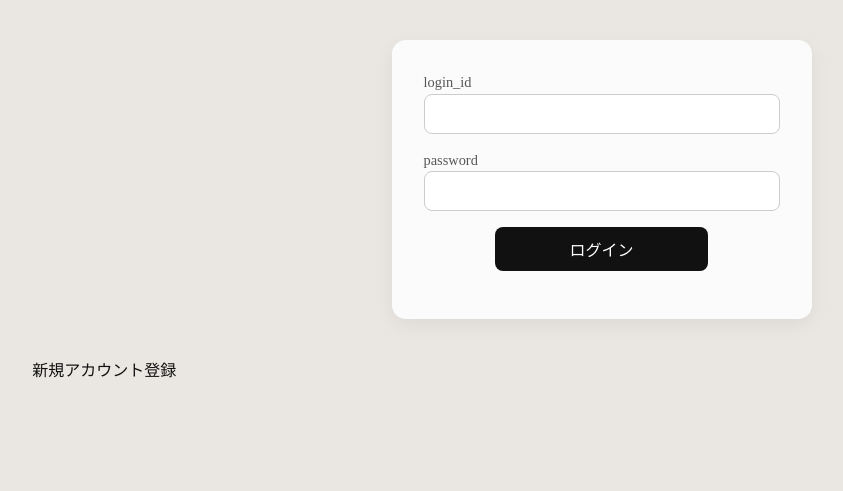
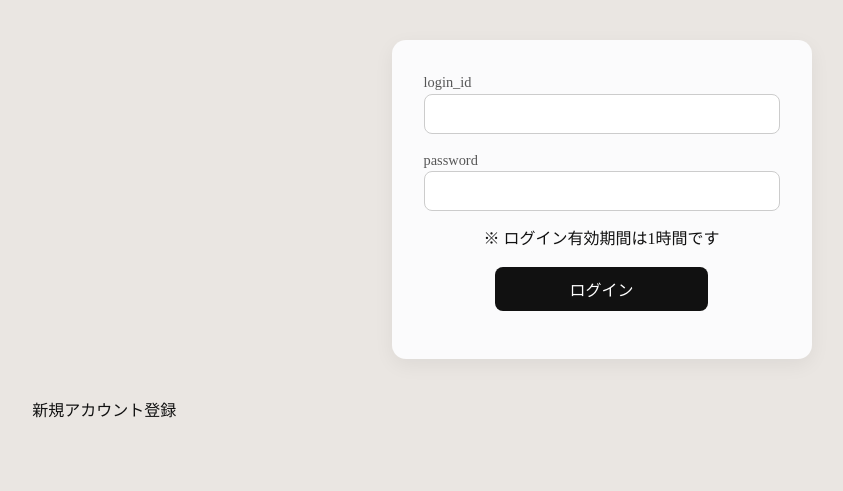
Before and after one commit to kato-seigou/Kaneko_Log, a FastAPI app: page /ui/login in a window 1280 px wide. Shown: the part 80-571 px from the top of the page, without its empty margins (31-874 px from the left). Run offline with FastAPI, Linux system fonts and the light colour scheme.

Commit message:
fix: 【ログイン画面】ログイン有効時間が1時間であることを記載

```diff
--- a/app/app/static/css/auth.css
+++ b/app/app/static/css/auth.css
@@ -1,3 +1,7 @@
+.text {
+    text-align: center;
+}
+
 .auth-form {
     max-width: 420px;
     margin: 40px auto;
--- a/app/app/templates/login.html
+++ b/app/app/templates/login.html
@@ -28,6 +28,8 @@
     <input type="password" name="password" required />
   </div>
 
+  <p class="text">※ ログイン有効期間は1時間です</p>
+
   <div class="form-group">
     <button type="submit" class="btn-primary">ログイン</button>
   </div>
```
